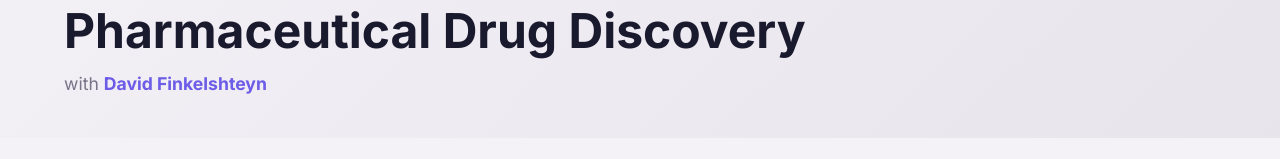
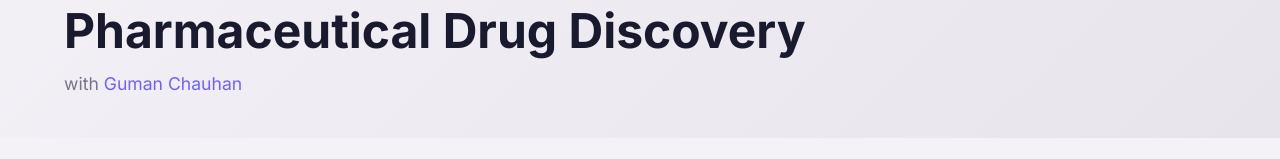
Before and after one commit to Chrishutusa1/signalroom-site, a plain HTML site: page episodes/ai-verification-pharma-discovery.html in a window 1280 px wide. Shown: the part 205-364 px from the top of the page. Drawn offline with Linux system fonts and the light colour scheme.

Commit message:
Fix hero guest name to Guman Chauhan on Ep16

```diff
--- a/episodes/ai-verification-pharma-discovery.html
+++ b/episodes/ai-verification-pharma-discovery.html
@@ -42,7 +42,7 @@
     <div class="container">
       <span class="section-label">Episode 16</span>
       <h1>Why AI Verification is the Real Bottleneck in Pharmaceutical Drug Discovery</h1>
-      <p style="color:var(--text-muted);font-size:1.1rem;margin-top:0.5rem;">with <strong style="color:var(--purple-primary)">David Finkelshteyn</strong></p>
+      <p style="color:var(--text-muted);font-size:1.1rem;margin-top:0.5rem;">with <a href="#guest-section" style="color: #6c63ff; text-decoration: none;">Guman Chauhan</a></p>
     </div>
   </section>
 
```
